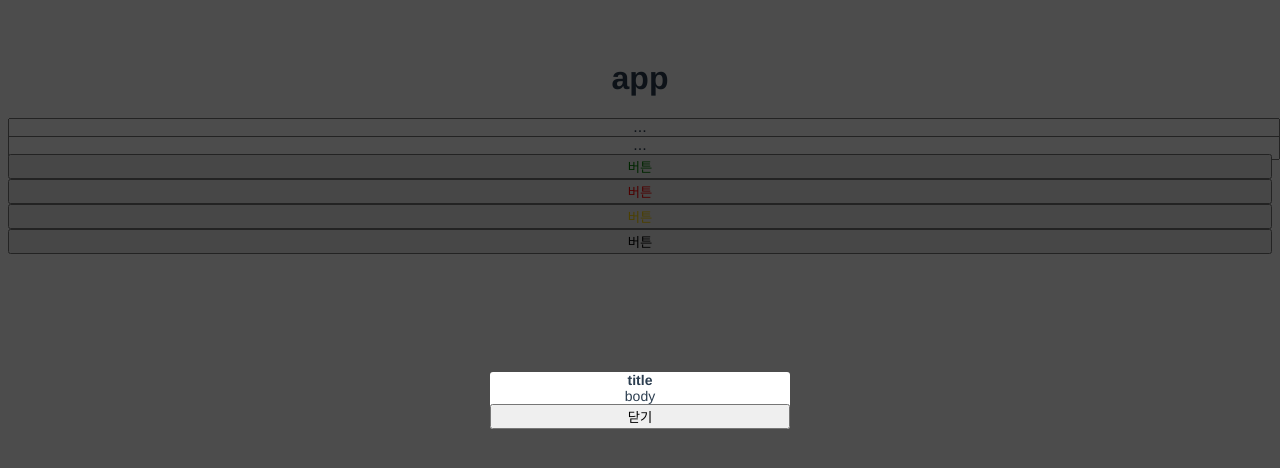
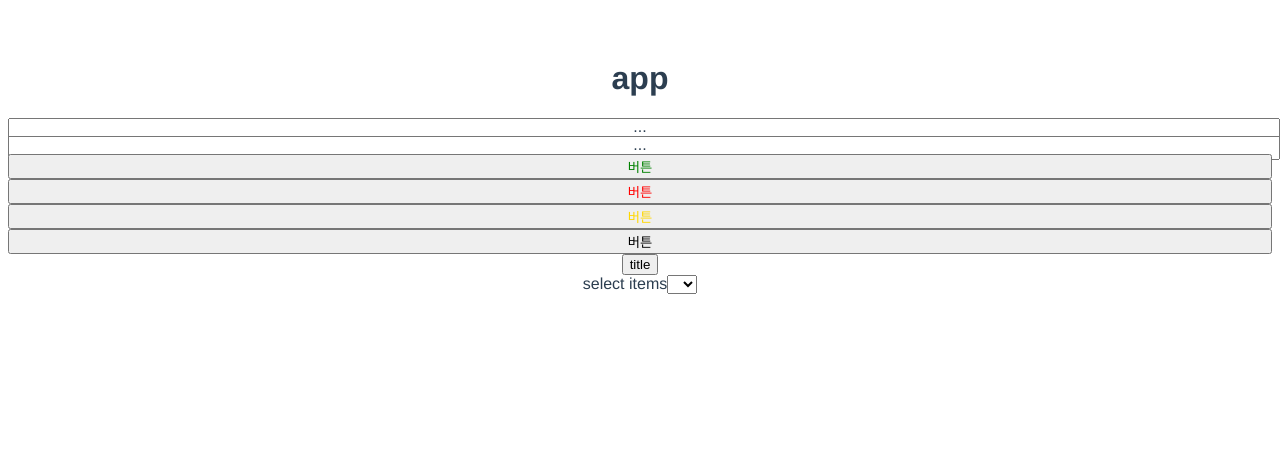
Before and after one commit to shawn-thecool/project-vue-init, a Vue app: page / in a window 1280 px wide. Shown: the top 468 px of the page. Built offline with nearby package versions, Linux system fonts and the light colour scheme.

Commit message:
[ADD] dropbox, selectbox

```diff
--- a/src/App.vue
+++ b/src/App.vue
@@ -8,7 +8,12 @@
     <button-simple text="버튼" button-type="error" :click-hndr="clickHndr"></button-simple>
     <button-simple text="버튼" button-type="warning" :click-hndr="clickHndr"></button-simple>
     <button-simple text="버튼" button-type="default" :click-hndr="clickHndr"></button-simple>
-    <modal-simple></modal-simple>
+    <drop-down-simple>
+      <template v-slot:DropDownItemList>
+        <li v-for="(item, index) in testList" :key="index" class="item_drop">{{ index }}</li>
+      </template>
+    </drop-down-simple>
+    <InputSelectbox select-id="selectTest" place-holder="select items" :value="testValue" :data-list="testList" :select-Hndr="selectHndr"/>
   </div>
 </template>
 
@@ -16,21 +21,49 @@
 import InputSimple from '@commons/inputs/InputSimple.vue'
 
 import ButtonSimple from '@commons/button/ButtonSimple.vue'
-import ModalSimple from '@commons/modals/ModalSimple.vue'
+import InputSelectbox from '@commons/inputs/InputSelectbox.vue'
+import DropDownSimple from '@commons/dropdown/DropDownSimple.vue'
 export default {
   name: 'App',
+  data() {
+    return {
+      testValue : '',
+      testList: [
+        {
+          value: 0,
+          text: 0
+        },
+        {
+          value: 1,
+          text: 1
+        },
+        {
+          value: 2,
+          text: 2
+        },
+        {
+          value: 3,
+          text: 3
+        }
+      ]
+    }
+  },
   methods: {
     inputHndr() {
       console.log('input')
     },
     clickHndr() {
       console.log('click')
+    },
+    selectHndr() {
+      console.log('select')
     }
   },
   components: {
     ButtonSimple,
     InputSimple,
-    ModalSimple
+    DropDownSimple,
+    InputSelectbox
   }
 }
 </script>
@@ -47,12 +80,13 @@ export default {
 /*
   hover focus 예시
  */
-#app .wrap_file .lab_file{
+#app .wrap_file .lab_file {
   height: 200px;
   line-height: 200px;
   background-color: pink;
 }
-#app .wrap_file .inp_file:focus + .lab_file ,#app .wrap_file .lab_file:hover{
-  background-color: lightgoldenrodyellow
+#app .wrap_file .inp_file:focus + .lab_file,
+#app .wrap_file .lab_file:hover {
+  background-color: lightgoldenrodyellow;
 }
 </style>
--- /dev/null
+++ b/src/components/commons/dropdown/DropDownSimple.vue
@@ -0,0 +1,54 @@
+<template>
+  <div class="comm_drop_down_simple">
+    <strong class="tit_drop">
+      <button type="button" class="btn_drop" @click="toggle">
+        {{ title }}
+      </button>
+    </strong>
+    <transition >
+        <ul class="list_drop" v-show="isToggle">
+            <slot name="DropDownItemList"></slot>
+        </ul>
+    </transition>
+  </div>
+</template>
+
+<script>
+export default {
+  name: 'comm-drop-down-simple',
+  data() {
+    return {
+      isToggle: false
+    }
+  },
+  props: {
+    title: {
+      type: String,
+      default: 'title'
+    }
+  },
+  methods: {
+    toggle() {
+      this.isToggle = !this.isToggle
+    }
+  }
+}
+</script>
+
+<style>
+.comm_drop_down_simple {
+  position: relative;
+}
+.comm_drop_down_simple .tit_menu {
+  display: block;
+  border: 1px solid #000;
+}
+.comm_drop_down_simple .list_menu {
+  position: absolute;
+  top: 100%;
+  left: 0;
+  right: 0;
+  margin-top: -1px;
+  border: 1px solid #000;
+}
+</style>
--- /dev/null
+++ b/src/components/commons/inputs/InputSelectbox.vue
@@ -0,0 +1,47 @@
+<template>
+  <div class="comm_select_simple">
+    <label :for="selectId">{{ placeHolder }}</label>
+    <select name="" :id="selectId" v-model="input" @change="selectHndr" :value="value">
+      <option v-for="(item, index) in dataList" :key="index" :value="item.value">{{ item.value }}</option>
+    </select>
+  </div>
+</template>
+
+<script>
+// TODO : store 구축 후 input setter 설정
+export default {
+  name: 'comm-select-simple',
+  props: {
+    selectId: String,
+    dataList: Array,
+    value: {
+      type: String || Number,
+      default: ''
+    },
+    placeHolder: {
+      type: String,
+      default: 'Select'
+    },
+    isDisabled: {
+      type: Boolean,
+      default: false
+    },
+    selectHndr: {
+      type: Function,
+      default: () => null
+    }
+  },
+  computed: {
+    input: {
+      get() {
+        return this.value
+      },
+      set() {
+        return this.value
+      }
+    }
+  }
+}
+</script>
+
+<style></style>
--- a/src/store/index.js
+++ b/src/store/index.js
@@ -5,7 +5,7 @@ import popup from './modules/popup'
 Vue.use(Vuex)
 
 const store = new Vuex.Store({
-  modules: {  popup }
+  modules: { popup }
 })
 
 export default store
```
Also changed, not shown: src/components/commons/inputs/InputSelecbox.vue (deleted).
